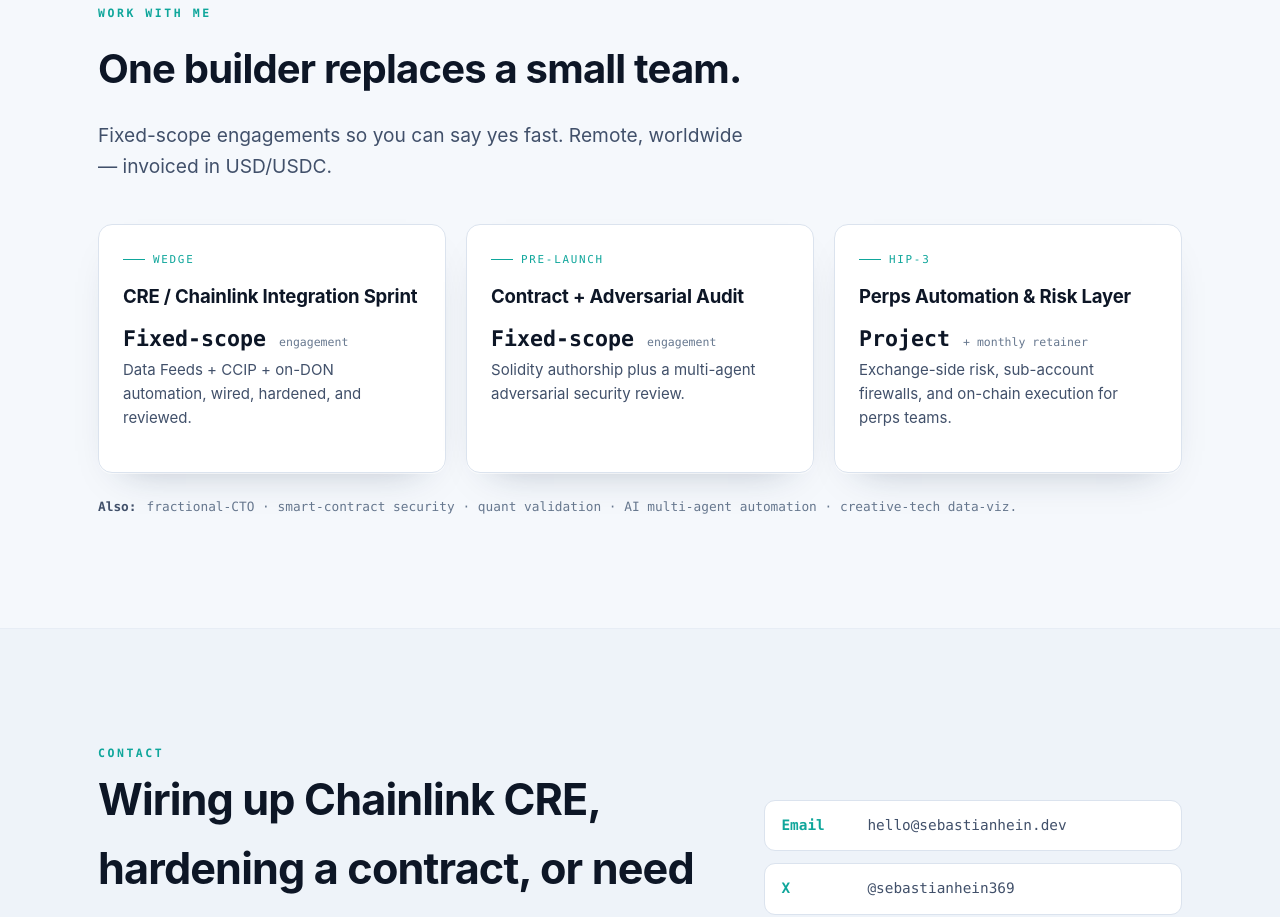
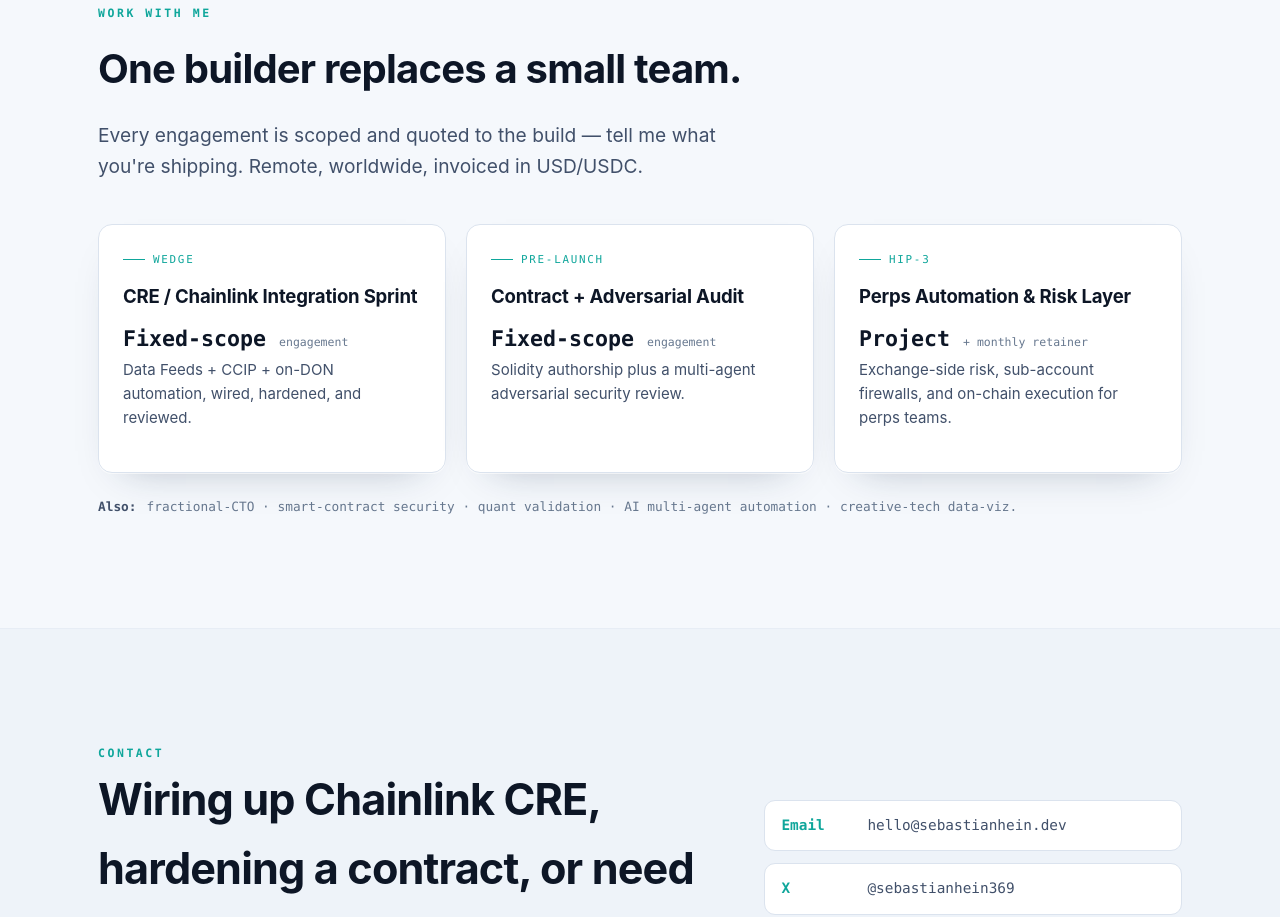
Before and after one commit to franclino/sebastianhein-site, a Next.js app: page / in a window 1280 px wide. Shown: the part 3620-4537 px from the top of the page. Built offline with nearby package versions, Linux system fonts and the light colour scheme.

Commit message:
content: add 'scoped and quoted to the build' line to Services

```diff
--- a/app/page.tsx
+++ b/app/page.tsx
@@ -266,7 +266,8 @@ export default function Home() {
               <span className="eyebrow">Work with me</span>
               <h2>One builder replaces a small team.</h2>
               <p className="lede">
-                Fixed-scope engagements so you can say yes fast. Remote, worldwide — invoiced in USD/USDC.
+                Every engagement is scoped and quoted to the build — tell me what you&apos;re shipping. Remote,
+                worldwide, invoiced in USD/USDC.
               </p>
             </div>
             <div className="svc">
```
